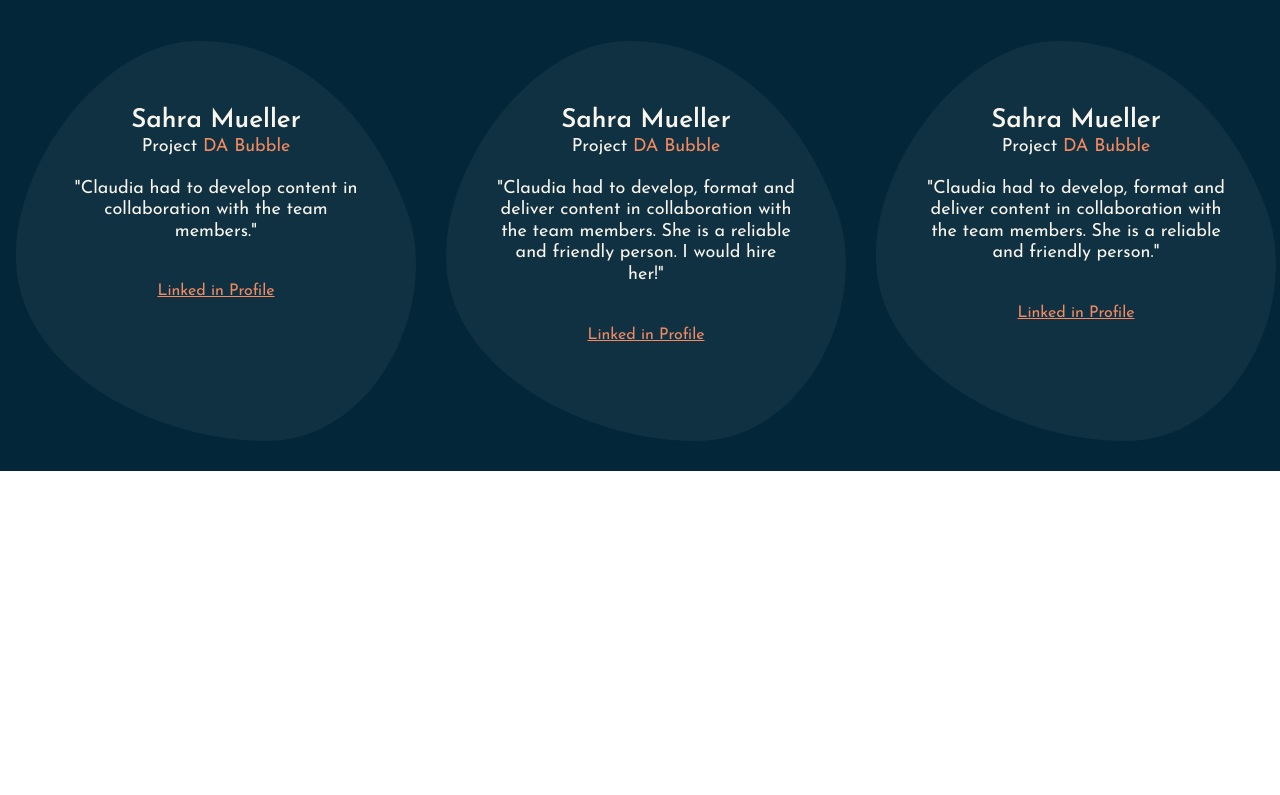
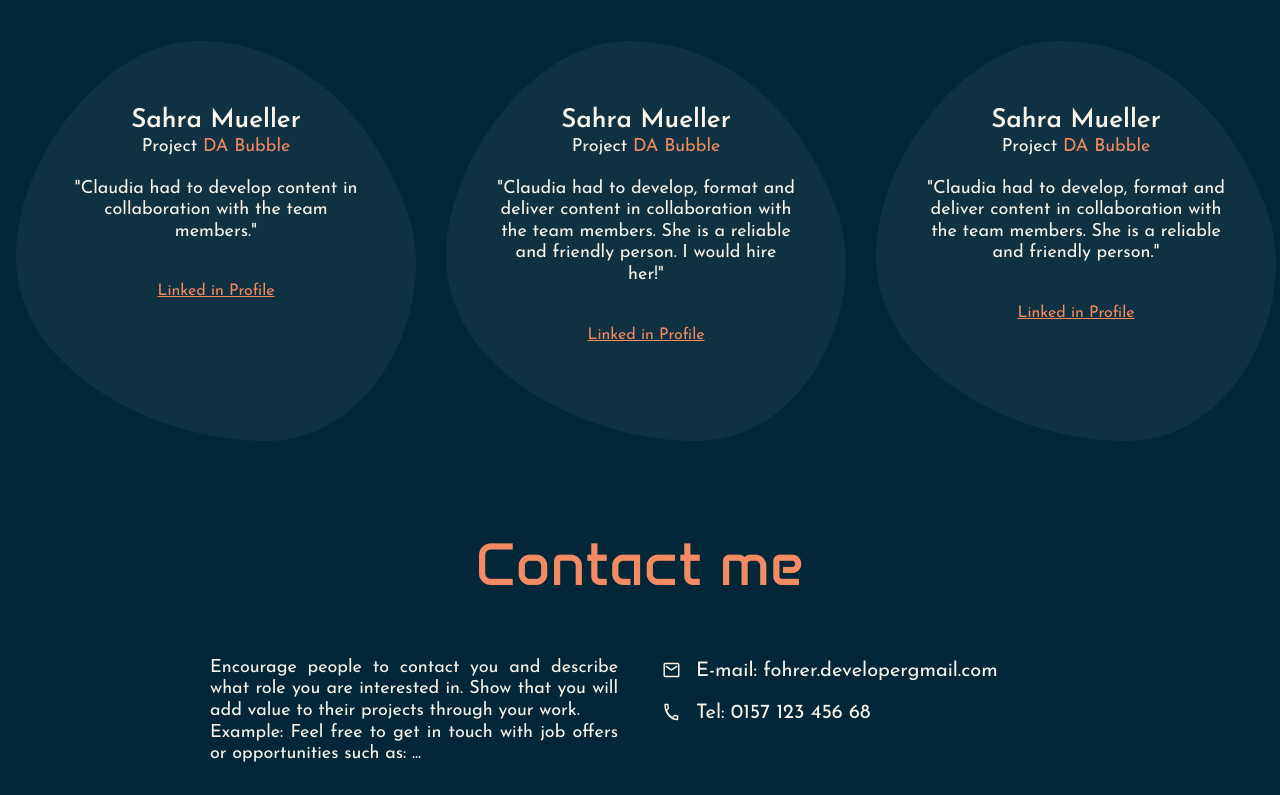
Before and after one commit to Saki63/portfolio, an Angular app: page / in a window 1280 px wide. Shown: the part 2000-2795 px from the top of the page. Before the commit the page ends 2471 px from the top, so only its background shows below. Built offline with nearby package versions, Linux system fonts and the light colour scheme.

Commit message:
feat: adjust content top of contact me section; edit hover of phone and mail icons

```diff
--- a/src/app/app.component.html
+++ b/src/app/app.component.html
@@ -9,8 +9,8 @@
    <app-my-projects></app-my-projects>
 </app-section>
 <app-references></app-references>
-<!-- <app-section [title]="'Contact me'">
+<app-section [title]="'Contact me'">
    <app-contact-me></app-contact-me>
 </app-section>
-<app-footer></app-footer> -->
+<!-- <app-footer></app-footer> -->
 <router-outlet></router-outlet>
--- a/src/app/contact-me/contact-me.component.html
+++ b/src/app/contact-me/contact-me.component.html
@@ -1,16 +1,16 @@
-<div class="content_limit content">
+<div class="content">
     <div class="content_top">
         <p class="content_left">
-            Encourage people to contact you and describe what role you are interested in. Show that you will add value to their projects through your work.
+            Encourage people to contact you and describe what role you are interested in. Show that you will add value to their projects through your work.<br>
             Example: Feel free to get in touch with job offers or opportunities such as: ...
         </p>
         <div class="content_right">
-            <a href="#">
-                <app-icon-email1 [size]="22"></app-icon-email1>
+            <a href="#" (mouseover)="hoverEmail = true" (mouseleave)="hoverEmail = false">
+                <app-icon-email1 [hoverInput]="hoverEmail" [size]="22"></app-icon-email1>
                 <span>E-mail: fohrer.developergmail.com</span>
             </a>
-            <a href="#">
-                <app-icon-phone class="cursor_hover" [size]="22"></app-icon-phone>
+            <a href="#" (mouseover)="hoverPhone = true" (mouseleave)="hoverPhone = false">
+                <app-icon-phone [hoverInput]="hoverPhone" class="cursor_hover" [size]="22"></app-icon-phone>
                 <span>Tel: 0157 123 456 68</span>
             </a>
         </div>
--- a/src/app/contact-me/contact-me.component.scss
+++ b/src/app/contact-me/contact-me.component.scss
@@ -3,46 +3,45 @@
 @import '../../styles.scss';
 
 
-
-.content_limit{
-    max-width: 900px;
-}
-
 .content{
     @include flex-box($fd: column, $ai: start, $g: 32px);
+    max-width: $section-limit;
 }
 
 .content_top{
     @include flex-box($g: 44px, $ai: start);
 
     .content_left{
+        flex: 1;
         @include flex-box();
-        flex: 1;
-        line-height: 120%;
+
+        @include font($family: 'Josefin_Sans_Regular', $size: 18px, $color: $secondary-color);
+        hyphens: auto;
+        text-align: justify;
     }
 
     .content_right{
+        flex: 1;
         @include flex-box($fd: column, $ai: start, $g: 16px);
-        flex: 1;
 
         a {
             text-decoration: none;
-            color: $secondary-color;
-            @include flex-box($g: 16px);
+            @include flex-box($g: 12px);
+            @include font($family: 'Josefin_Sans_Regular', $size: 20px, $color: $secondary-color);
+
+            span {
+                margin-top: 2px;
+            }
 
             &:hover{
                 color: $primary-color;
             }
-            * {
-                cursor: pointer;
-            }
         }
         a * {
-            cursor: pointer;
+            cursor: pointer !important;
         }
     }
 }
-
 
 
 form{
--- a/src/app/contact-me/contact-me.component.ts
+++ b/src/app/contact-me/contact-me.component.ts
@@ -1,5 +1,6 @@
 import { Component } from '@angular/core';
 import { SvgImageModule } from '../shared/svg-images/svg-images';
+import { colorPalette } from '../shared/color-palette';
 
 @Component({
   selector: 'app-contact-me',
@@ -9,5 +10,7 @@ import { SvgImageModule } from '../shared/svg-images/svg-images';
   styleUrls: ['./contact-me.component.scss', '../shared/scss/button.scss']
 })
 export class ContactMeComponent {
-
+  colorPalette = colorPalette;
+  hoverEmail = false;
+  hoverPhone = false;
 }
--- a/src/app/shared/svg-images/base-image.component.ts
+++ b/src/app/shared/svg-images/base-image.component.ts
@@ -6,6 +6,7 @@ export abstract class BaseImageComponent {
   @Input() width: number | undefined = undefined;
   @Input() height: number | undefined = undefined;
   @Input() color = 'currentColor';
+  @Input() hoverInput = false;
 
   hover = false;
 
@@ -19,4 +20,5 @@ export abstract class BaseImageComponent {
   @HostBinding('style.color') get iconColor() {
     return this.color;
   }
+
 }
--- a/src/app/shared/svg-images/other/other.component.scss
+++ b/src/app/shared/svg-images/other/other.component.scss
@@ -1,3 +1,7 @@
 .hover_pointer * {
     cursor: pointer;
 }
+
+div{
+    display: flex;
+}
--- a/src/app/shared/svg-images/other/svgs/email-icon.component.html
+++ b/src/app/shared/svg-images/other/svgs/email-icon.component.html
@@ -1,8 +1,8 @@
-<div (mouseover)="hover=true" (mouseleave)="hover=false">
-    @if (hover){
+<div>
+    @if (hoverInput){
         <svg viewBox="0 0 27 30" fill="none" xmlns="http://www.w3.org/2000/svg">
             <path d="M21.824 5H4.36239C3.1619 5 2.1906 6.125 2.1906 7.5L2.17969 22.5C2.17969 23.875 3.1619 25 4.36239 25H21.824C23.0245 25 24.0067 23.875 24.0067 22.5V7.5C24.0067 6.125 23.0245 5 21.824 5ZM21.3874 10.3125L13.6716 15.8375C13.3224 16.0875 12.864 16.0875 12.5148 15.8375L4.79893 10.3125C4.52609 10.1125 4.36239 9.775 4.36239 9.4125C4.36239 8.575 5.15907 8.075 5.78114 8.5125L13.0932 13.75L20.4052 8.5125C21.0273 8.075 21.824 8.575 21.824 9.4125C21.824 9.775 21.6603 10.1125 21.3874 10.3125Z"
-            fill="#89BCD9"/>
+            fill="currentColor"/>
         </svg>
     }
     @else {
@@ -17,13 +17,3 @@
         </svg>
     }
 </div>
-
-        <svg viewBox="0 0 27 30" fill="none" xmlns="http://www.w3.org/2000/svg">
-            <path d="M4.18262 6H21.6445C22.1695 6.00017 22.8271 6.54564 22.8271 7.5V22.5C22.8271 23.4544 22.1695 23.9998 21.6445 24H4.18262C3.65777 23.9999 3.00045 23.4548 3 22.501L3.01074 7.50098V7.5C3.01074 6.53865 3.66359 6.00006 4.18262 6Z"
-                stroke="currentColor"
-                stroke-width="2"/>
-            <path d="M6 10C6 10 12.5033 15 12.8182 15C13.133 15 20.0909 10 20.0909 10"
-                stroke="currentColor"
-                stroke-width="2"
-                stroke-linecap="round"/>
-        </svg>
--- a/src/app/shared/svg-images/other/svgs/phone-icon.component.html
+++ b/src/app/shared/svg-images/other/svgs/phone-icon.component.html
@@ -1,5 +1,16 @@
-<svg viewBox="0 0 27 31" fill="none" xmlns="http://www.w3.org/2000/svg">
-    <path d="M8.18457 4.86719C8.19003 4.87091 8.20013 4.87758 8.21289 4.89258C8.25249 4.93924 8.29688 5.0304 8.29688 5.15625C8.29688 6.85315 8.52699 8.48622 8.9541 10.0146V10.0156C9.00002 10.1878 8.95463 10.3432 8.88477 10.4258L6.47852 13.2617L6.07617 13.7354L6.32227 14.3057C7.97227 18.1273 10.6423 21.2735 13.9316 23.2598L14.6602 23.7002L15.2109 23.0508L17.6172 20.2148C17.6232 20.2078 17.6294 20.2032 17.6338 20.1992C18.9591 20.7117 20.3894 20.9898 21.8564 20.9922C21.8618 20.9957 21.8722 21.0027 21.8857 21.0186C21.9253 21.0652 21.9697 21.1565 21.9697 21.2822V25.7812C21.9697 25.9071 21.9253 25.9983 21.8857 26.0449C21.873 26.0599 21.862 26.0655 21.8564 26.0693C12.2943 26.0571 4.28125 16.8608 4.28125 5.15625C4.28125 5.0304 4.32564 4.93924 4.36523 4.89258C4.37794 4.87764 4.38807 4.87095 4.39355 4.86719H8.18457Z"
-        stroke="currentColor"
-        stroke-width="2"/>
-</svg>
+<div>
+    @if (hoverInput){
+        <svg viewBox="0 0 27 31" fill="none" xmlns="http://www.w3.org/2000/svg">
+            <path d="M7.24073 13.909C8.81578 17.557 11.3533 20.5348 14.4487 22.4039L16.8551 19.568C17.1504 19.2199 17.5879 19.1039 17.9707 19.2586C19.1958 19.7355 20.5192 19.9934 21.8755 19.9934C22.4771 19.9934 22.9693 20.5734 22.9693 21.2824V25.7812C22.9693 26.4902 22.4771 27.0703 21.8755 27.0703C11.6049 27.0703 3.28125 17.2605 3.28125 5.15625C3.28125 4.44727 3.77345 3.86719 4.37503 3.86719H8.20326C8.80484 3.86719 9.29704 4.44727 9.29704 5.15625C9.29704 6.76758 9.5158 8.31445 9.9205 9.7582C10.0408 10.2094 9.95331 10.7121 9.64705 11.073L7.24073 13.909Z"
+                fill="currentColor"/>
+        </svg>
+
+    }
+    @else {
+        <svg viewBox="0 0 27 31" fill="none" xmlns="http://www.w3.org/2000/svg">
+            <path d="M8.18457 4.86719C8.19003 4.87091 8.20013 4.87758 8.21289 4.89258C8.25249 4.93924 8.29688 5.0304 8.29688 5.15625C8.29688 6.85315 8.52699 8.48622 8.9541 10.0146V10.0156C9.00002 10.1878 8.95463 10.3432 8.88477 10.4258L6.47852 13.2617L6.07617 13.7354L6.32227 14.3057C7.97227 18.1273 10.6423 21.2735 13.9316 23.2598L14.6602 23.7002L15.2109 23.0508L17.6172 20.2148C17.6232 20.2078 17.6294 20.2032 17.6338 20.1992C18.9591 20.7117 20.3894 20.9898 21.8564 20.9922C21.8618 20.9957 21.8722 21.0027 21.8857 21.0186C21.9253 21.0652 21.9697 21.1565 21.9697 21.2822V25.7812C21.9697 25.9071 21.9253 25.9983 21.8857 26.0449C21.873 26.0599 21.862 26.0655 21.8564 26.0693C12.2943 26.0571 4.28125 16.8608 4.28125 5.15625C4.28125 5.0304 4.32564 4.93924 4.36523 4.89258C4.37794 4.87764 4.38807 4.87095 4.39355 4.86719H8.18457Z"
+                stroke="currentColor"
+                stroke-width="2"/>
+        </svg>
+    }
+</div>
```
